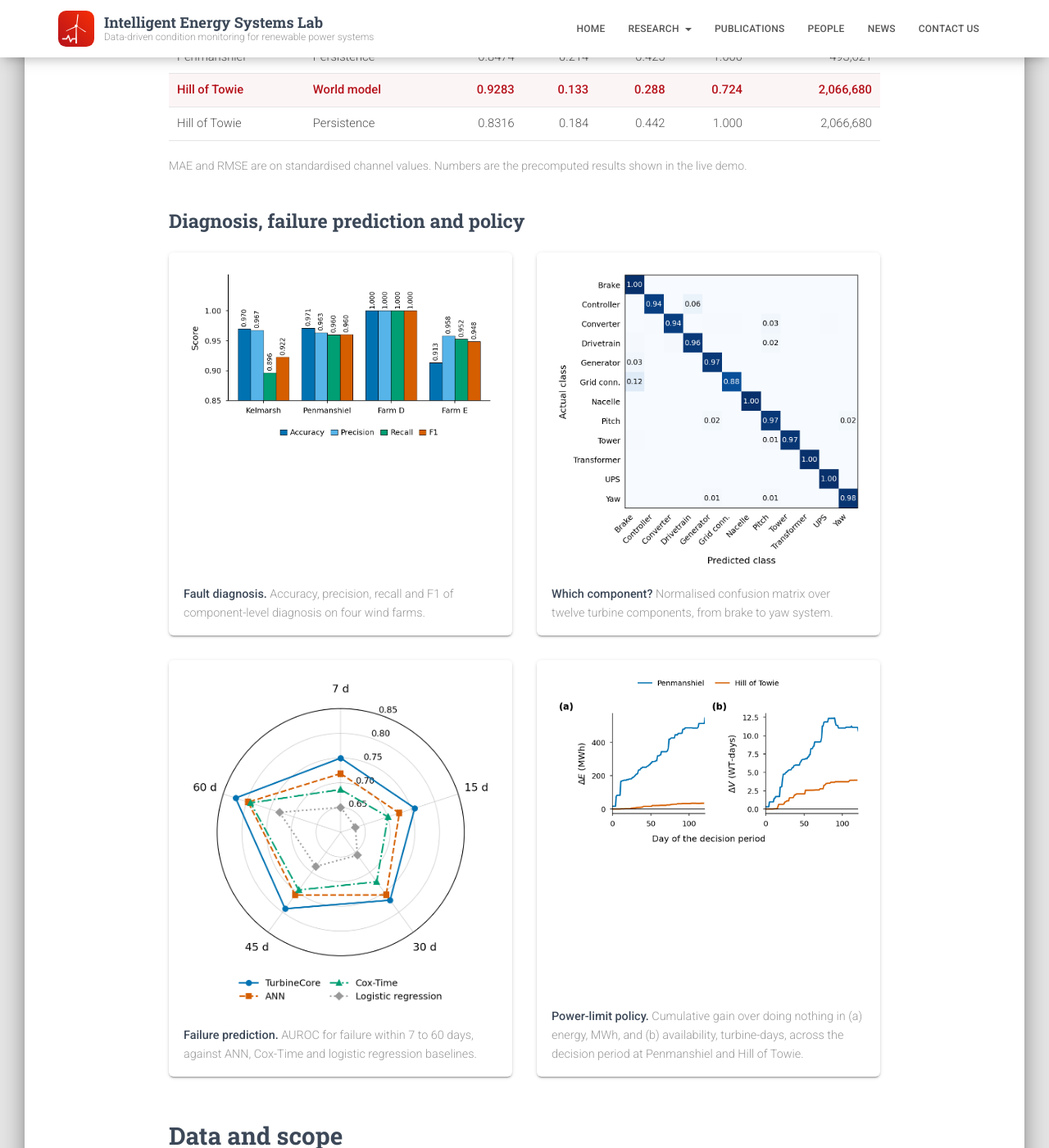
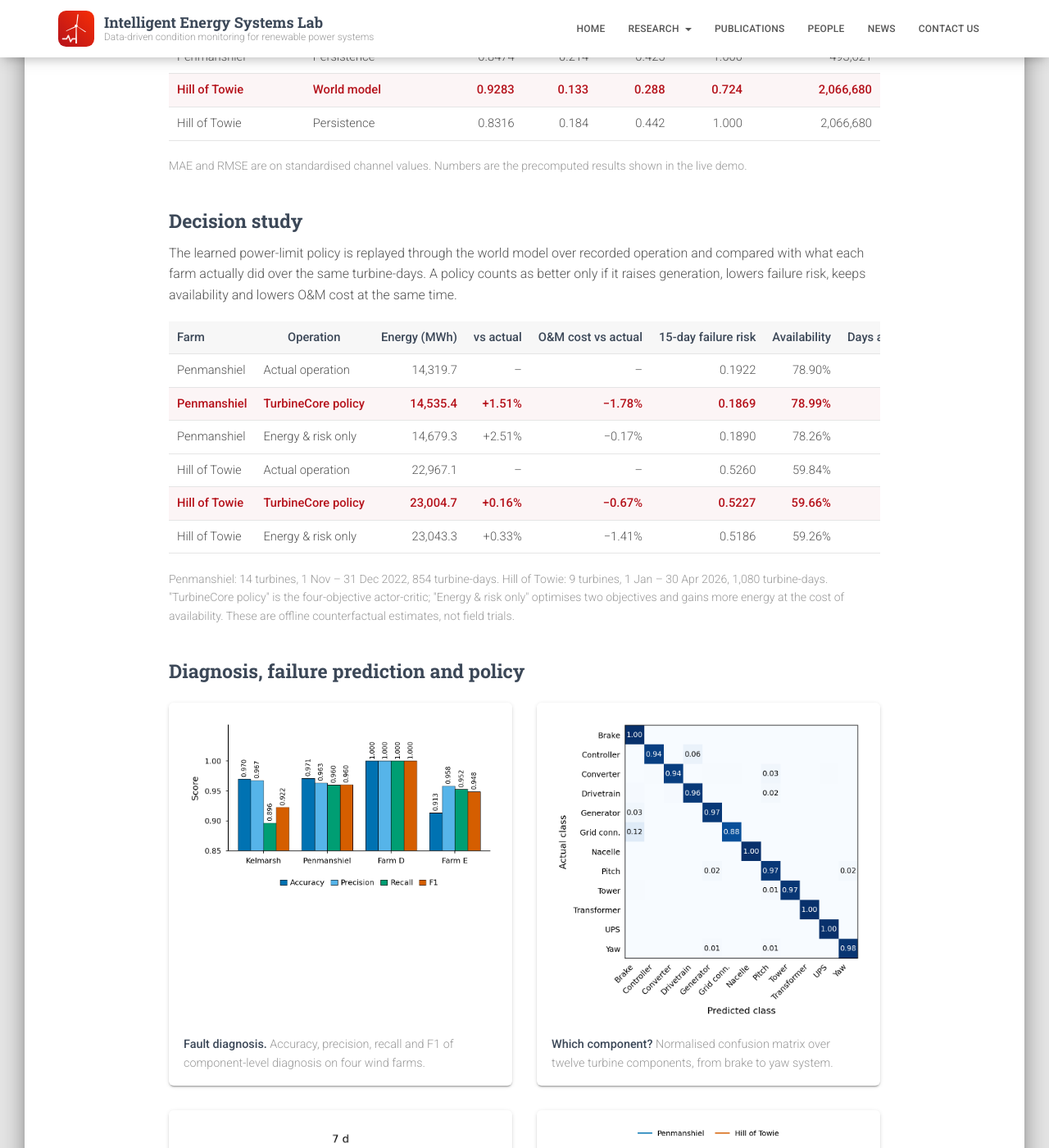
Before and after one commit to KirinZZF/lab-website, a Jekyll site: the page built from research/turbinecore.md, in a window 1280 px wide and 1400 px high, scrolled down 2073 px. Shown: the whole window at 82% size. Built offline with Jekyll 4.4.1, drawn with Linux system fonts in a browser that asks for light colours.

Commit message:
Home key results: energy, O&M cost and failure risk impact; add decision study table

```diff
--- a/assets/css/main.css
+++ b/assets/css/main.css
@@ -283,6 +283,11 @@ ul.pub-list { list-style: none; padding-left: 0; }
 .demo-note { margin: .4rem 0 0; }
 .content h3 { margin-top: 1.8em; }
 
+.stat-secondary .stat { box-shadow: none; background: rgba(255,255,255,.92); border-top-width: 2px; }
+.stat-secondary .stat-value { font-size: 1.5rem; }
+.band-note { color: rgba(255,255,255,.85); font-size: .85rem; max-width: 820px; margin: -0.8rem auto 2rem; }
+.band-note a { color: #fff; text-decoration: underline; }
+
 /* ---------- Contact ---------- */
 .contact-grid { display: grid; grid-template-columns: repeat(3, 1fr); gap: 24px; margin: 2rem 0; }
 .contact-card { padding: 26px; }
--- a/research/turbinecore.md
+++ b/research/turbinecore.md
@@ -68,6 +68,28 @@ one"). MASE below 1 means the model beats persistence.
 </div>
 <p class="table-note">MAE and RMSE are on standardised channel values. Numbers are the precomputed results shown in the live demo.</p>
 
+### Decision study {#decision-study}
+
+The learned power-limit policy is replayed through the world model over
+recorded operation and compared with what each farm actually did over the
+same turbine-days. A policy counts as better only if it raises generation,
+lowers failure risk, keeps availability and lowers O&M cost at the same time.
+
+<div class="table-wrap" markdown="0">
+<table class="metrics two-label">
+  <thead><tr><th>Farm</th><th>Operation</th><th>Energy (MWh)</th><th>vs actual</th><th>O&amp;M cost vs actual</th><th>15-day failure risk</th><th>Availability</th><th>Days acting</th></tr></thead>
+  <tbody>
+    <tr><td>Penmanshiel</td><td>Actual operation</td><td>14,319.7</td><td>–</td><td>–</td><td>0.1922</td><td>78.90%</td><td>–</td></tr>
+    <tr class="best"><td>Penmanshiel</td><td>TurbineCore policy</td><td>14,535.4</td><td>+1.51%</td><td>−1.78%</td><td>0.1869</td><td>78.99%</td><td>47</td></tr>
+    <tr><td>Penmanshiel</td><td>Energy &amp; risk only</td><td>14,679.3</td><td>+2.51%</td><td>−0.17%</td><td>0.1890</td><td>78.26%</td><td>75</td></tr>
+    <tr><td>Hill of Towie</td><td>Actual operation</td><td>22,967.1</td><td>–</td><td>–</td><td>0.5260</td><td>59.84%</td><td>–</td></tr>
+    <tr class="best"><td>Hill of Towie</td><td>TurbineCore policy</td><td>23,004.7</td><td>+0.16%</td><td>−0.67%</td><td>0.5227</td><td>59.66%</td><td>47</td></tr>
+    <tr><td>Hill of Towie</td><td>Energy &amp; risk only</td><td>23,043.3</td><td>+0.33%</td><td>−1.41%</td><td>0.5186</td><td>59.26%</td><td>100</td></tr>
+  </tbody>
+</table>
+</div>
+<p class="table-note">Penmanshiel: 14 turbines, 1 Nov – 31 Dec 2022, 854 turbine-days. Hill of Towie: 9 turbines, 1 Jan – 30 Apr 2026, 1,080 turbine-days. "TurbineCore policy" is the four-objective actor-critic; "Energy &amp; risk only" optimises two objectives and gains more energy at the cost of availability. These are offline counterfactual estimates, not field trials.</p>
+
 ### Diagnosis, failure prediction and policy
 
 <div class="card-grid two" markdown="0">
```
Also changed, not shown: index.html (+10 -3 lines).
